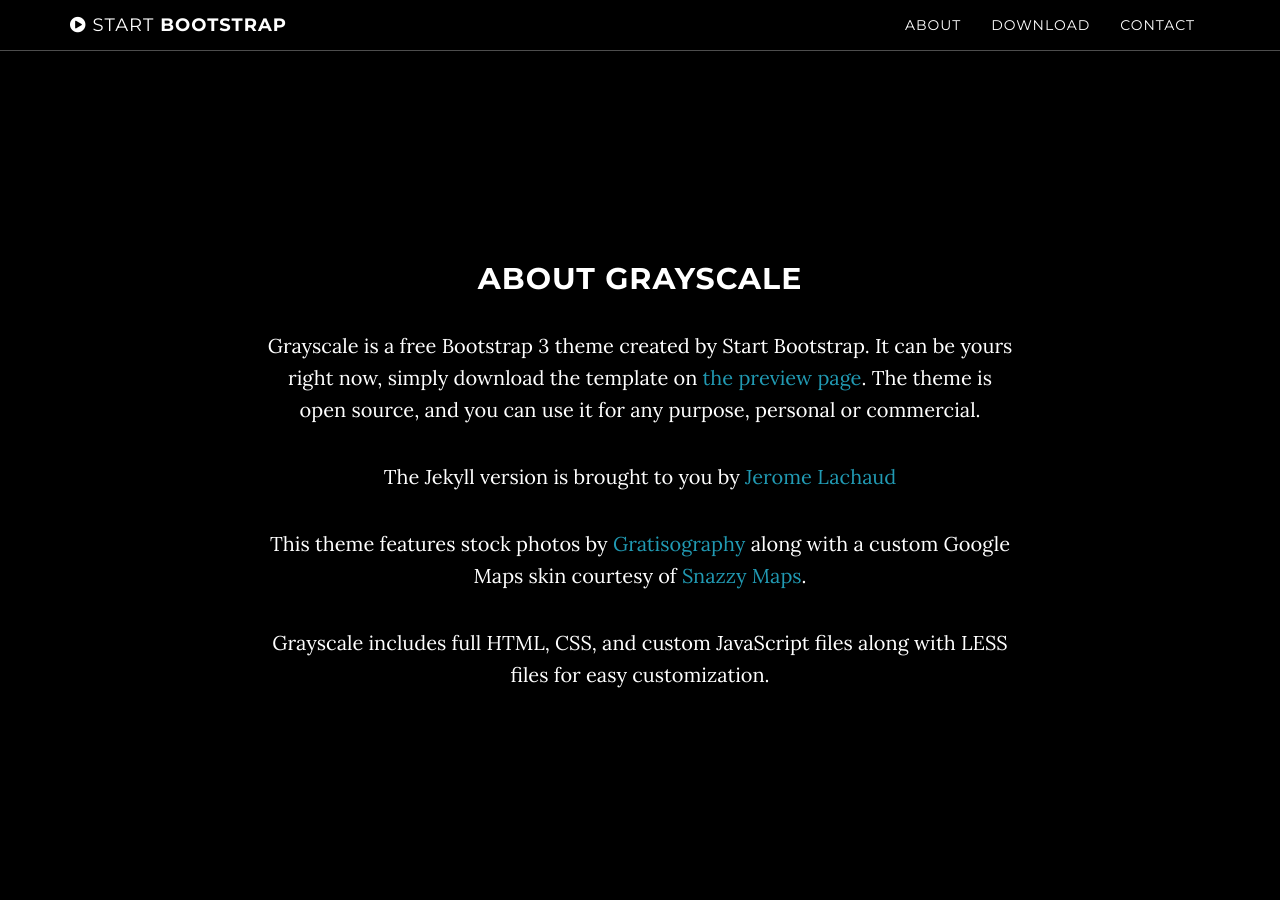
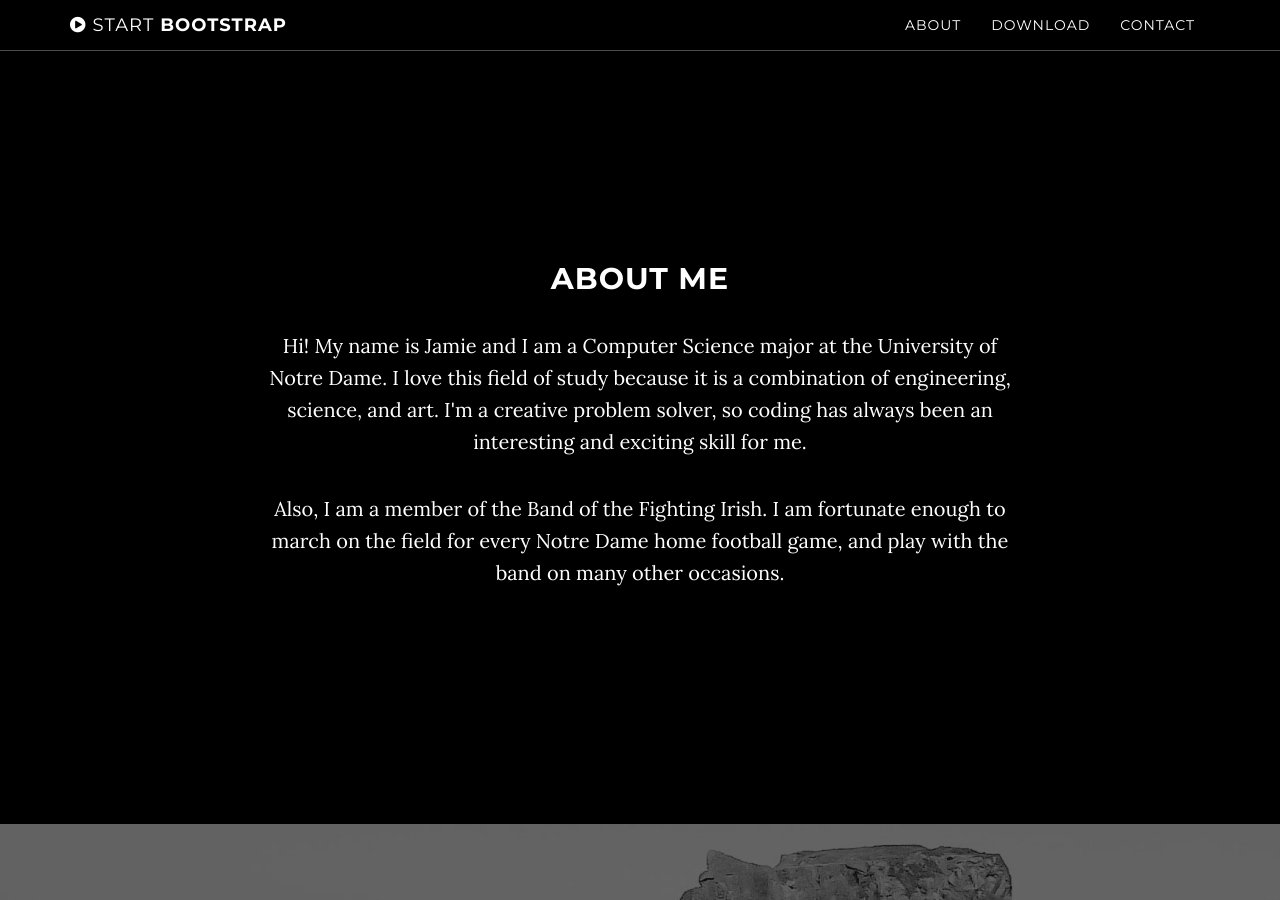
Before and after one commit to jem26/jem26.github.io, a Jekyll site: the page built from index.html, in a window 1280 px wide and 900 px high, scrolled down 838 px. Built offline with Jekyll 4.4.1, drawn with Linux system fonts in a browser that asks for light colours; some of the changed text lies outside the part shown.

Commit message:
inital changes

```diff
--- a/_config.yml
+++ b/_config.yml
@@ -1,8 +1,8 @@
 # Site settings
-title: Grayscale
-email: your-email@domain.com
-url: https://example.github.io
-description: "Write an awesome description for your new site here. You can edit this line in _config.yml. It will appear in your document head meta (for Google search results) and in your feed.xml site description."
+title: Jamie Maher
+email: jamiemaher26@gmail.com
+url: https://jem26.github.io
+# description: "Write an awesome description for your new site here. You can edit this line in _config.yml. It will appear in your document head meta (for Google search results) and in your feed.xml site description."
 
 # Color settings (hex-codes without the leading hash-tag)
 color:
@@ -10,20 +10,14 @@ color:
   links: '#219ab3'
 
 # Footer settings
-footer: Your Website
+# footer: Your Website
 
 # Social networks usernames (many more available: google-plus, flickr, dribbble, pinterest, instagram, tumblr, linkedin, etc.)
 social:
-  - title: twitter
-    url: https://twitter.com/SBootstrap
-  - title: facebook
-    url:
-  - title: stack-overflow
-    url: http://stackoverflow.com/questions/tagged/jekyll
-  - title: bitbucket
-    url: http://bitbucket.org/jekyll
+  - title: linkedin
+    url: https://www.linkedin.com/in/jamie-maher-0984b9100/
   - title: github
-    url: https://github.com/IronSummitMedia/startbootstrap
+    url: https://github.com/jem26
 
 # Build settings
 markdown: kramdown
--- a/_includes/about.html
+++ b/_includes/about.html
@@ -2,11 +2,9 @@
     <section id="about" class="container content-section text-center">
         <div class="row">
             <div class="col-lg-8 col-lg-offset-2">
-                <h2>About Grayscale</h2>
-                <p>Grayscale is a free Bootstrap 3 theme created by Start Bootstrap. It can be yours right now, simply download the template on <a href="http://startbootstrap.com/template-overviews/grayscale/">the preview page</a>. The theme is open source, and you can use it for any purpose, personal or commercial.</p>
-                <p>The Jekyll version is brought to you by <a href="https://github.com/jeromelachaud">Jerome Lachaud</a></p>
-                <p>This theme features stock photos by <a href="http://gratisography.com/">Gratisography</a> along with a custom Google Maps skin courtesy of <a href="http://snazzymaps.com/">Snazzy Maps</a>.</p>
-                <p>Grayscale includes full HTML, CSS, and custom JavaScript files along with LESS files for easy customization.</p>
+                <h2>About Me</h2>
+                <p>Hi! My name is Jamie and I am a Computer Science major at the University of Notre Dame. I love this field of study because it is a combination of engineering, science, and art. I'm a creative problem solver, so coding has always been an interesting and exciting skill for me.</p>
+                <p>Also, I am a member of the Band of the Fighting Irish. I am fortunate enough to march on the field for every Notre Dame home football game, and play with the band on many other occasions.</p>
             </div>
         </div>
     </section>
--- a/_includes/contact.html
+++ b/_includes/contact.html
@@ -3,7 +3,7 @@
         <div class="row">
             <div class="col-lg-8 col-lg-offset-2">
                 <h2>Contact</h2>
-                <p>Dolor reprehenderit repellendus, optio labore odio at tempore debitis nisi. Quasi debitis tenetur eaque molestias non porro odio sapiente.</p>
+                <p>Feel free to contact me</p>
                 <p><a href="mailto:{{ site.email }}">{{ site.email }}</a>
                 </p>
                 <ul class="list-inline banner-social-buttons">
--- a/_includes/download.html
+++ b/_includes/download.html
@@ -3,9 +3,9 @@
         <div class="download-section">
             <div class="container">
                 <div class="col-lg-8 col-lg-offset-2">
-                    <h2>Download Grayscale</h2>
-                    <p>You can download Grayscale for free on the preview page at Start Bootstrap.</p>
-                    <a href="http://startbootstrap.com/template-overviews/grayscale/" class="btn btn-default btn-lg">Visit Download Page</a>
+                    <h2>View Resume</h2>
+                    <p></p>
+                    <a href="resume.pdf" target="_blank" class="btn btn-default btn-lg">Open Resume</a>
                 </div>
             </div>
         </div>
--- a/_includes/footer.html
+++ b/_includes/footer.html
@@ -1,6 +1,6 @@
     <!-- Footer -->
     <footer>
         <div class="container text-center">
-            <p>Copyright &copy; {{ site.footer }} 20{{ site.time | date: '%y' }}</p>
+<!--             <p>Copyright &copy; {{ site.footer }} 20{{ site.time | date: '%y' }}</p> -->
         </div>
     </footer>
--- a/_layouts/default.html
+++ b/_layouts/default.html
@@ -7,7 +7,7 @@
     {% include about.html %}
     {% include download.html %}
     {% include contact.html %}
-    {% include map.html %}
+<!--     {% include map.html %} -->
     {% include footer.html %}
     {% include js.html %}
     </body>
```
Also changed, not shown: 1 other file.
